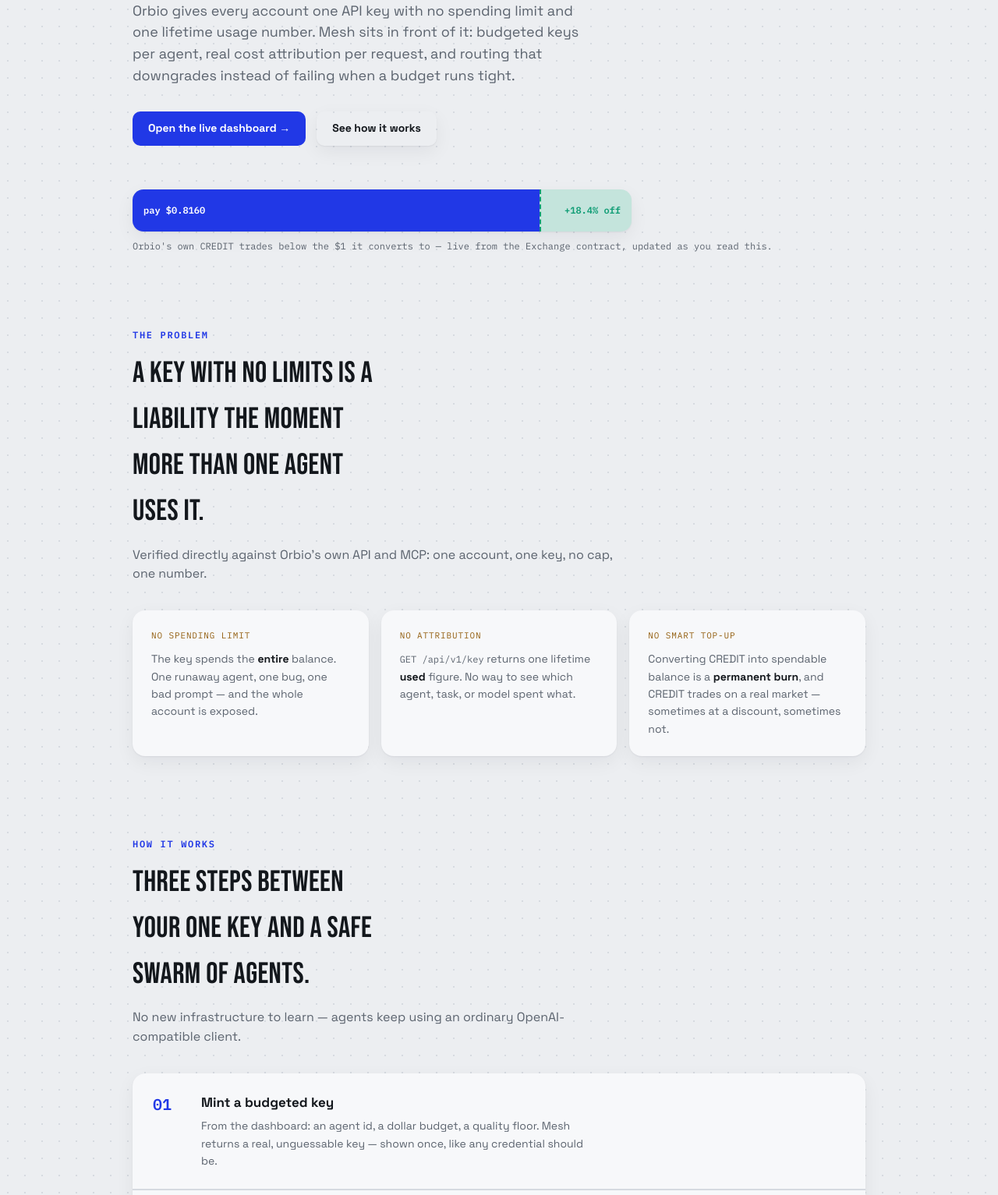
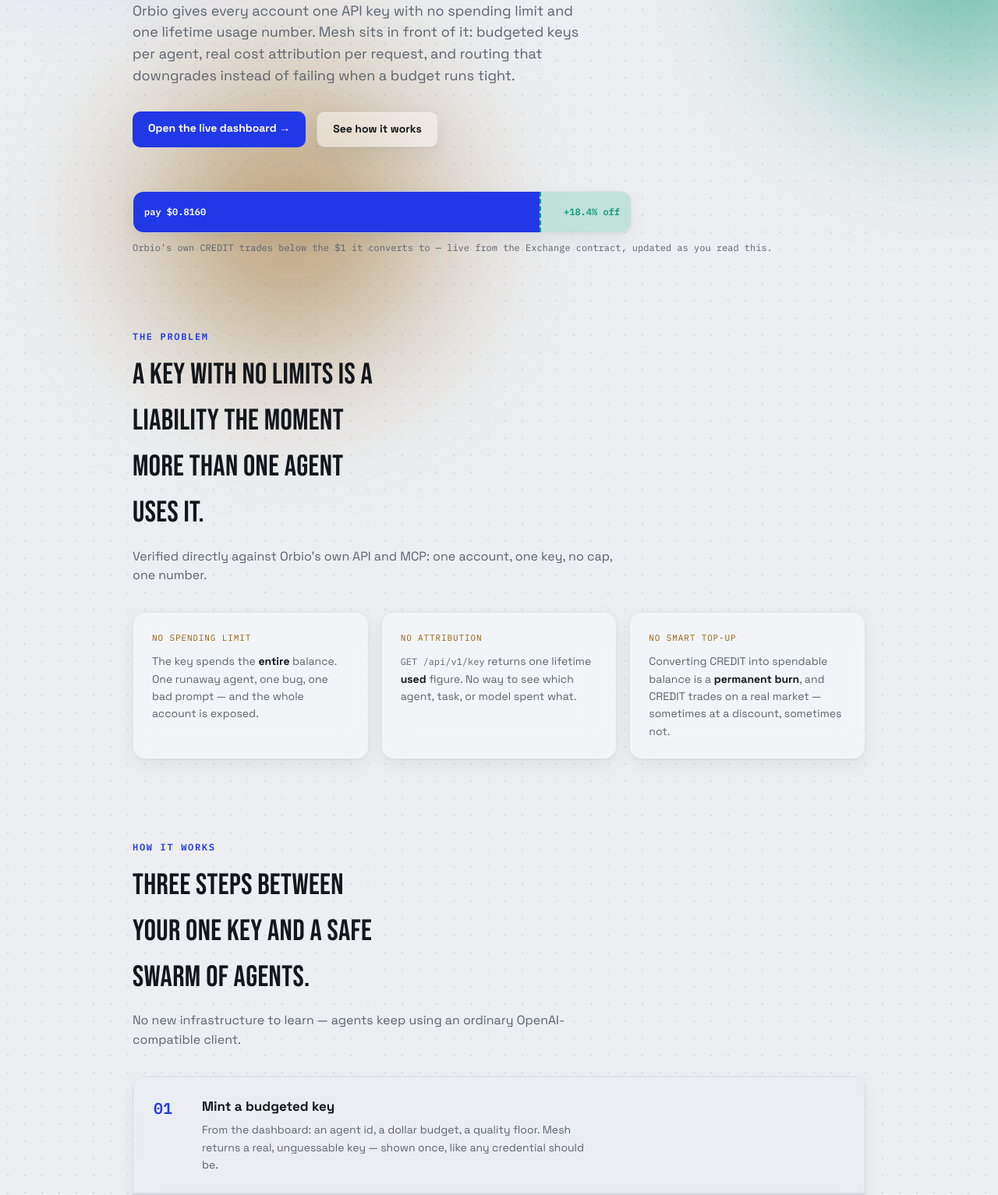
Before and after one commit to sammy-XXIV/orbio-mesh, a website: page landing.html in a window 1280 px wide. Shown: the part 460-1993 px from the top of the page at 78% size. Drawn offline with Linux system fonts and the light colour scheme; no server answers.

Commit message:
Add glassmorphism: blurred color blobs + frosted panels
Fixed, blurred cobalt/teal/amber blobs behind the content, and every
card/stat/pill/snippet converted to a translucent, backdrop-blurred
panel with a soft inset highlight -- on both the landing page and
the dashboard. html{overflow-x:hidden} added as a safety net for the
fixed-position blobs.

```diff
--- a/landing.html
+++ b/landing.html
@@ -27,10 +27,16 @@
   }
   *{box-sizing:border-box}
   html{-webkit-text-size-adjust:100%;scroll-behavior:smooth}
+  html{overflow-x:hidden}
   body{margin:0;background:var(--paper);color:var(--ink);
     font-family:var(--disp);font-size:16px;line-height:1.55;
     background-image:radial-gradient(var(--hair) 1px,transparent 1px);
-    background-size:22px 22px;background-position:-1px -1px}
+    background-size:22px 22px;background-position:-1px -1px;overflow-x:hidden}
+  .blob{position:fixed;border-radius:50%;filter:blur(100px);z-index:-1;opacity:.55;pointer-events:none}
+  .blob.b1{width:460px;height:460px;top:-140px;left:-110px;background:var(--cobalt)}
+  .blob.b2{width:420px;height:420px;top:20%;right:-160px;background:var(--teal)}
+  .blob.b3{width:360px;height:360px;bottom:-120px;left:15%;background:var(--amber)}
+  @media (prefers-color-scheme:dark){.blob{opacity:.35}}
   .wrap{max-width:980px;margin:0 auto;padding:0 20px}
   .mono{font-family:var(--mono);font-variant-numeric:tabular-nums}
   a{color:inherit}
@@ -43,7 +49,10 @@
     background:var(--cobalt);border:none;border-radius:10px;padding:11px 20px;
     text-decoration:none;display:inline-block}
   .cta:hover{filter:brightness(1.08)}
-  .cta.ghost{background:transparent;color:var(--ink);box-shadow:var(--shadow)}
+  .cta.ghost{background:color-mix(in oklab,var(--panel) 55%,transparent);color:var(--ink);
+    -webkit-backdrop-filter:blur(14px) saturate(160%);backdrop-filter:blur(14px) saturate(160%);
+    border:1px solid color-mix(in oklab,var(--ink) 8%,transparent);
+    box-shadow:var(--shadow),inset 0 1px 0 color-mix(in oklab,#fff 25%,transparent)}
 
   /* ---- HERO ---- */
   header.hero{padding:64px 0 32px}
@@ -60,8 +69,11 @@
   .heroctas{display:flex;gap:14px;flex-wrap:wrap;margin-bottom:56px}
 
   /* signature: the wedge, same real-data motif as the mesh dashboard */
-  .ruler{position:relative;height:54px;border-radius:14px;overflow:hidden;
-    background:var(--panel);box-shadow:var(--shadow);max-width:640px}
+  .ruler{position:relative;height:54px;border-radius:14px;overflow:hidden;max-width:640px;
+    background:color-mix(in oklab,var(--panel) 62%,transparent);
+    -webkit-backdrop-filter:blur(18px) saturate(160%);backdrop-filter:blur(18px) saturate(160%);
+    border:1px solid color-mix(in oklab,var(--ink) 8%,transparent);
+    box-shadow:var(--shadow),inset 0 1px 0 color-mix(in oklab,#fff 25%,transparent)}
   .ruler .fill{position:absolute;inset:0 auto 0 0;width:81.6%;background:var(--cobalt);
     transition:width 1.2s cubic-bezier(.4,0,.1,1)}
   .ruler .wedge{position:absolute;top:0;bottom:0;left:81.6%;right:0;
@@ -83,7 +95,11 @@
   .lede{color:var(--dim);font-size:16px;max-width:60ch;margin:0 0 34px}
 
   .problems{display:grid;grid-template-columns:repeat(3,1fr);gap:16px}
-  .pcard{background:var(--panel);border-radius:16px;box-shadow:var(--shadow);padding:24px}
+  .pcard{background:color-mix(in oklab,var(--panel) 62%,transparent);
+    -webkit-backdrop-filter:blur(18px) saturate(160%);backdrop-filter:blur(18px) saturate(160%);
+    border:1px solid color-mix(in oklab,var(--ink) 8%,transparent);
+    box-shadow:var(--shadow),inset 0 1px 0 color-mix(in oklab,#fff 25%,transparent);
+    border-radius:16px;padding:24px}
   .pcard .tag{font-family:var(--mono);font-size:11px;color:var(--amber);letter-spacing:.08em;
     text-transform:uppercase;margin-bottom:10px}
   .pcard p{margin:0;color:var(--dim);font-size:14px;line-height:1.6}
@@ -91,7 +107,11 @@
 
   .steps{display:grid;gap:2px;background:var(--hair);border-radius:16px;overflow:hidden;
     box-shadow:var(--shadow)}
-  .step{background:var(--panel);padding:24px 26px;display:grid;grid-template-columns:44px 1fr;gap:18px;align-items:start}
+  .step{background:color-mix(in oklab,var(--panel) 62%,transparent);
+    -webkit-backdrop-filter:blur(18px) saturate(160%);backdrop-filter:blur(18px) saturate(160%);
+    border:1px solid color-mix(in oklab,var(--ink) 8%,transparent);
+    box-shadow:inset 0 1px 0 color-mix(in oklab,#fff 25%,transparent);
+    padding:24px 26px;display:grid;grid-template-columns:44px 1fr;gap:18px;align-items:start}
   .step .num{font-family:var(--mono);font-size:20px;font-weight:600;color:var(--cobalt)}
   .step h3{margin:0 0 6px;font-size:17px}
   .step p{margin:0;color:var(--dim);font-size:14px;line-height:1.6;max-width:56ch}
@@ -99,7 +119,11 @@
     padding:2px 6px;border-radius:5px}
 
   .statrow{display:grid;grid-template-columns:repeat(3,1fr);gap:16px}
-  .stat{background:var(--panel);border-radius:16px;box-shadow:var(--shadow);padding:22px}
+  .stat{background:color-mix(in oklab,var(--panel) 62%,transparent);
+    -webkit-backdrop-filter:blur(18px) saturate(160%);backdrop-filter:blur(18px) saturate(160%);
+    border:1px solid color-mix(in oklab,var(--ink) 8%,transparent);
+    box-shadow:var(--shadow),inset 0 1px 0 color-mix(in oklab,#fff 25%,transparent);
+    border-radius:16px;padding:22px}
   .stat .k{font-family:var(--mono);font-size:10px;letter-spacing:.13em;text-transform:uppercase;
     color:var(--dim);margin-bottom:8px}
   .stat .v{font-family:var(--mono);font-size:28px;font-weight:600;color:var(--teal)}
@@ -128,6 +152,9 @@
 </style>
 </head>
 <body>
+<div class="blob b1"></div>
+<div class="blob b2"></div>
+<div class="blob b3"></div>
 <div class="wrap">
   <nav>
     <span class="brand">
```
Also changed, not shown: dashboard.html (+40 -7 lines).
